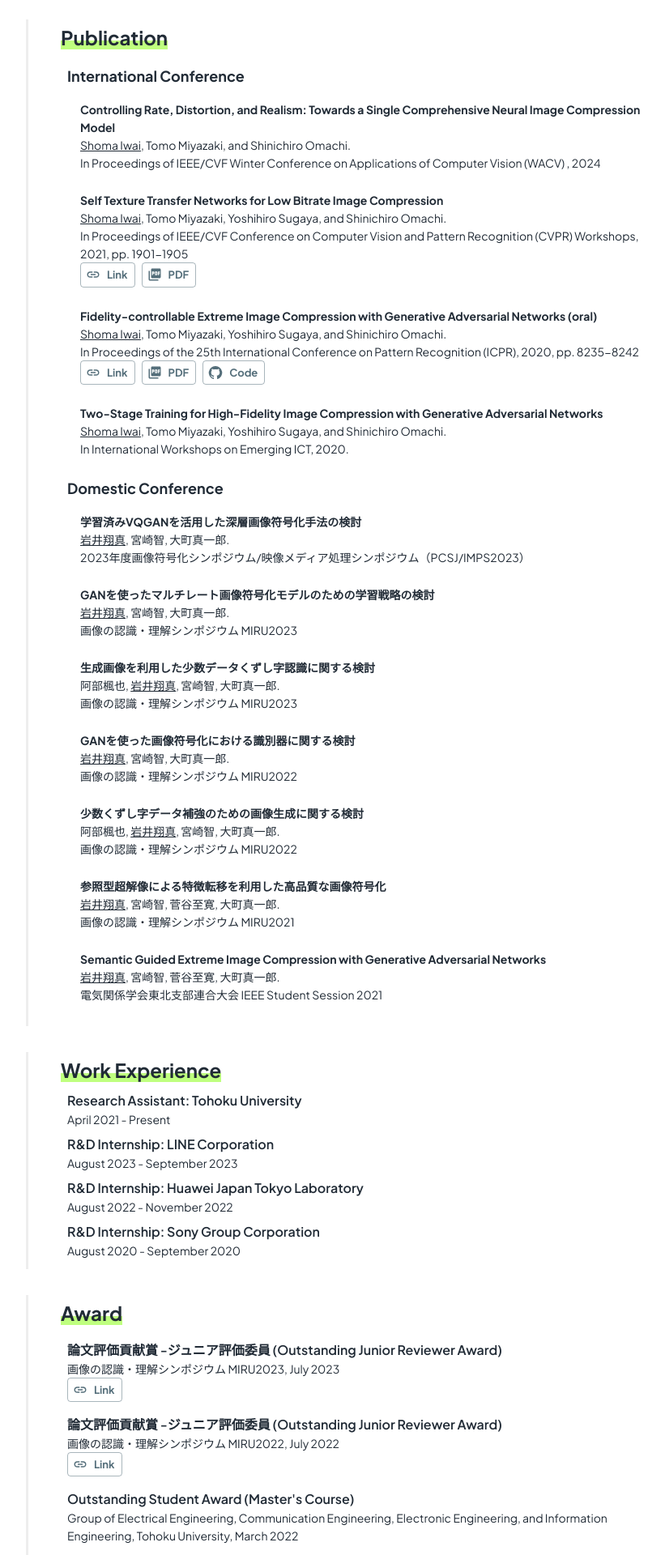
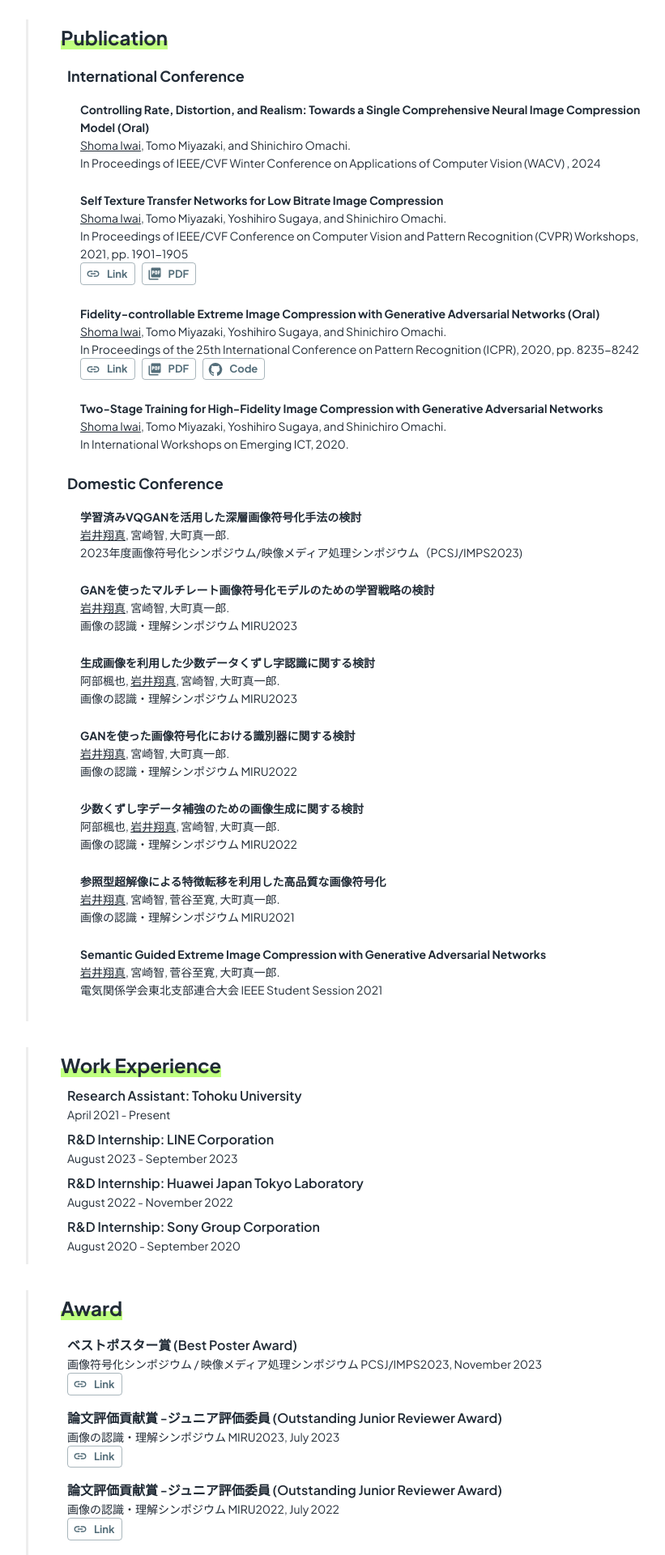
Before and after one commit to iwa-shi/iwa-shi.github.io, a React (Create React App) app: page / in a window 1280 px wide. Shown: the part 900-2820 px from the top of the page at 81% size, without its empty margins (198-1019 px from the left). Built offline with nearby package versions, Linux system fonts and the light colour scheme.

Commit message:
add: PCSJ best poster award

```diff
--- a/src/components/award.js
+++ b/src/components/award.js
@@ -32,13 +32,20 @@ const AwardArea = () => {
     // const variant = "text"
     const buttonStyle = {
         'px': 1.0,
+        'py': 0.2,
         'mr': 1.0
     }
     const linkMiru22 = "https://sites.google.com/view/miru2022/home/award?authuser=0";
     const linkMiru23 = "http://cvim.ipsj.or.jp/MIRU2023/award/";
+    const linkPcsj23 = "https://www.pcsj-imps.org/archive/2023awards.html";
     return (
         <Paper sx={{px: 5, py: 0.5}} className='left-border'>
             <SectionTitle title='Award' />
+            <Box sx={{m: 1, my: 2}}>
+                <Typography variant='subtitle1'>ベストポスター賞 (Best Poster Award)</Typography>
+                <Typography variant='body2'>画像符号化シンポジウム / 映像メディア処理シンポジウム PCSJ/IMPS2023, November 2023</Typography>
+                <Button href={linkPcsj23} sx={buttonStyle} color="secondary" variant={variant}  size="small" startIcon={<LinkIcon />}>Link</Button>
+            </Box>
             <Box sx={{m: 1, my: 2}}>
                 <Typography variant='subtitle1'>論文評価貢献賞 -ジュニア評価委員 (Outstanding Junior Reviewer Award)</Typography>
                 <Typography variant='body2'>画像の認識・理解シンポジウム MIRU2023, July 2023</Typography>
--- a/src/components/publication.js
+++ b/src/components/publication.js
@@ -39,6 +39,7 @@ const PaperBox = ({
     // const variant = "text"
     const buttonStyle = {
         'px': 1.0,
+        'py': 0.2,
         'mr': 1.0
     }
     return (
@@ -62,7 +63,7 @@ const PublicationArea = () => {
                 <Box sx={{ my: 2 }}>
                     <Typography variant='h6'>International Conference</Typography>
                     <PaperBox
-                        paperTitle="Controlling Rate, Distortion, and Realism: Towards a Single Comprehensive Neural Image Compression Model"
+                        paperTitle="Controlling Rate, Distortion, and Realism: Towards a Single Comprehensive Neural Image Compression Model (Oral)"
                         authors="<u>Shoma Iwai</u>, Tomo Miyazaki, and Shinichiro Omachi."
                         others="In Proceedings of IEEE/CVF Winter Conference on Applications of Computer Vision (WACV) , 2024"
                         // link='https://openaccess.thecvf.com/content/CVPR2021W/CLIC/html/Iwai_Self_Texture_Transfer_Networks_for_Low_Bitrate_Image_Compression_CVPRW_2021_paper.html'
@@ -76,7 +77,7 @@ const PublicationArea = () => {
                         pdfLink='https://openaccess.thecvf.com/content/CVPR2021W/CLIC/papers/Iwai_Self_Texture_Transfer_Networks_for_Low_Bitrate_Image_Compression_CVPRW_2021_paper.pdf'
                     />
                     <PaperBox
-                        paperTitle="Fidelity-controllable Extreme Image Compression with Generative Adversarial Networks (oral)"
+                        paperTitle="Fidelity-controllable Extreme Image Compression with Generative Adversarial Networks (Oral)"
                         authors="<u>Shoma Iwai</u>, Tomo Miyazaki, Yoshihiro Sugaya, and Shinichiro Omachi."
                         others="In Proceedings of the 25th International Conference on Pattern Recognition (ICPR), 2020, pp. 8235-8242"
                         link='https://arxiv.org/abs/2008.10314'
@@ -94,7 +95,7 @@ const PublicationArea = () => {
                     <PaperBox
                         paperTitle="学習済みVQGANを活用した深層画像符号化手法の検討"
                         authors="<u>岩井翔真</u>, 宮崎智, 大町真一郎."
-                        others="2023年度画像符号化シンポジウム/映像メディア処理シンポジウム（PCSJ/IMPS2023）"
+                        others="2023年度画像符号化シンポジウム/映像メディア処理シンポジウム（PCSJ/IMPS2023)"
                     />
                     <PaperBox
                         paperTitle="GANを使ったマルチレート画像符号化モデルのための学習戦略の検討"
```
